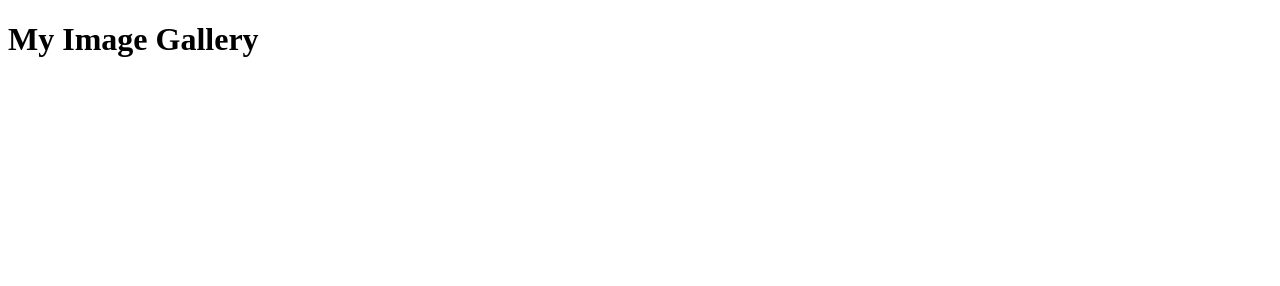
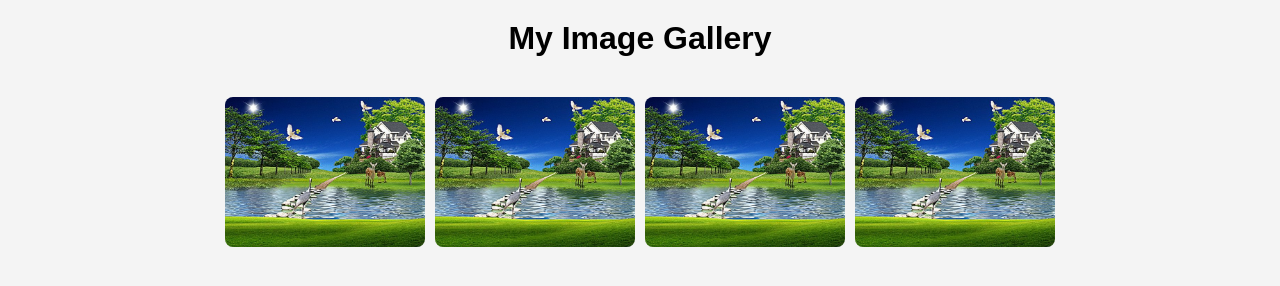
Before and after one commit to muskanatwork/Demo-Repo, a plain HTML site: page index.html in a window 1280 px wide. Drawn offline with Linux system fonts and the light colour scheme.

Commit message:
add css file

```diff
--- a/index.html
+++ b/index.html
@@ -4,9 +4,11 @@
   <meta charset="UTF-8" />
   <meta name="viewport" content="width=device-width, initial-scale=1.0"/>
   <title>Gallery</title>
+  <link rel="stylesheet" href="style.css">
 </head>
 <body>
   <h1>My Image Gallery</h1>
   <div id="gallery" class="gallery-container"></div>
+  <script src="gmain.js"></script>
 </body>
 </html>
--- a/style.css
+++ b/style.css
@@ -0,0 +1,29 @@
+body {
+    font-family: Arial, sans-serif;
+    text-align: center;
+    background-color: #f4f4f4;
+  }
+
+  h1 {
+    margin: 20px 0;
+  }
+
+  .gallery-container {
+    display: flex;
+    flex-wrap: wrap;
+    justify-content: center;
+    gap: 10px;
+    padding: 20px;
+  }
+
+  .gallery-container img {
+    width: 200px;
+    height: 150px;
+    object-fit: cover;
+    border-radius: 8px;
+    transition: transform 0.3s;
+  }
+
+  .gallery-container img:hover {
+    transform: scale(1.05);
+  }
```
